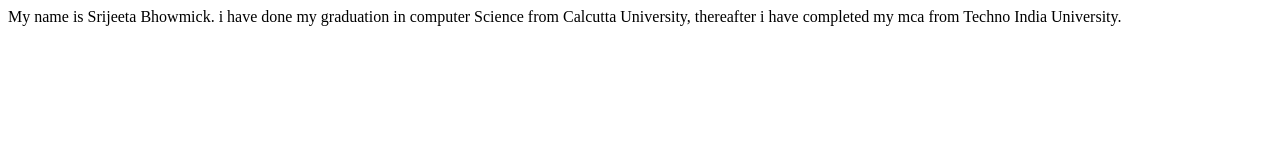
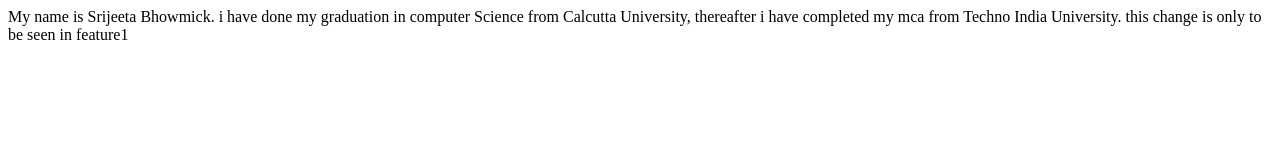
Before and after one commit to srijeetab/LocalRepo, a plain HTML site: page index.html in a window 1280 px wide. Drawn offline with Linux system fonts and the light colour scheme.

Commit message:
change in feature1

```diff
--- a/index.html
+++ b/index.html
@@ -1,3 +1,4 @@
 <p>
     My name is Srijeeta Bhowmick. i have done my graduation in computer Science from Calcutta University, thereafter i have completed my mca from Techno India University.
+    this change is only to be seen in feature1
 </p>
```
